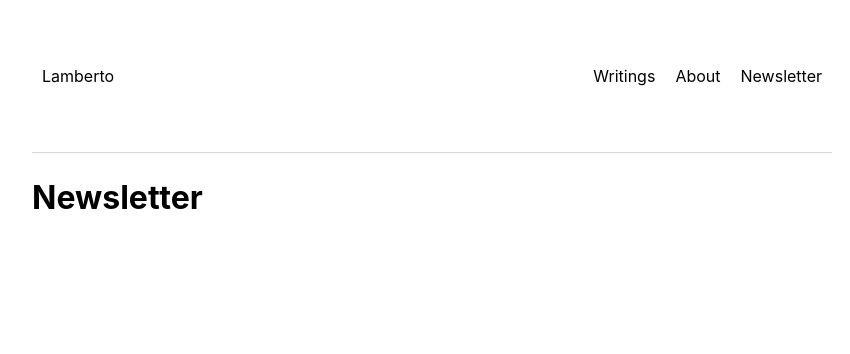
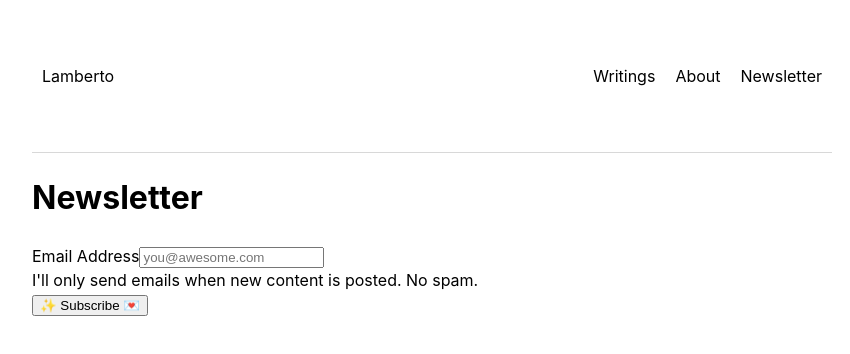
Before and after one commit to lambertoasghedom/blog, a Next.js app: page /newsletter in a window 1280 px wide. Shown: the top 354 px of the page, without its empty margins (208-1058 px from the left). Built offline with nearby package versions, Linux system fonts and the light colour scheme.

Commit message:
subscribe form

```diff
--- a/components/subscribe.js
+++ b/components/subscribe.js
@@ -1,2 +1,49 @@
-import React from 'react';
+import React, { useState, useRef } from 'react';
 import fetch from 'isomorphic-unfetch';
+
+function Subscribe() {
+   const [message, setMessage] = useState('');
+   const inputEl = useRef(null);
+
+   const subscribe = async (e) => {
+      e.preventDefault();
+      /** send a request to our API with the user's email address */
+      const res = await fetch('/api/subscribe', {
+         body: JSON.stringify({
+            email: inputEl.current.value
+         }),
+         headers: {
+            'Content-Type': 'application/json'
+         },
+         method: 'POST'
+      });
+
+      const { error } = await res.json();
+
+      if (error) {
+         /** if error, update message in state */
+         setMessage(error);
+         return;
+      }
+      inputEl.current,value = '';
+      setMessage('Success! 🎉 You are now subscribed to the newsletter.');
+   };
+   return (
+      <form onSubmit={subscribe}>
+         <label htmlFor="email-input">{'Email Address'}</label>
+         <input
+            id="email-input"
+            name="email"
+            placeholder="you@awesome.com"
+            ref={inputEl}
+            type="email"
+         />
+         <div>
+            {message ? message : `I'll only send emails when new content is posted. No spam.`}
+         </div>
+         <button type="submit">{'✨ Subscribe 💌'}</button>
+      </form>
+   );
+};
+
+export default Subscribe;
--- a/package.json
+++ b/package.json
@@ -9,7 +9,7 @@
   },
   "dependencies": {
     "@mdx-js/loader": "^1.6.0",
-    "@next/mdx": "^9.3.5",
+    "@next/mdx": "^9.3.6",
     "date-fns": "^2.12.0",
     "gray-matter": "^4.0.2",
     "isomorphic-fetch": "^2.2.1",
--- a/pages/newsletter.js
+++ b/pages/newsletter.js
@@ -1,9 +1,11 @@
 import Layout from '../components/layout';
+import Subscribe from '../components/subscribe';
 
 function Newsletter() {
    return (
       <Layout>
          <h1>Newsletter</h1>
+         <Subscribe />
       </Layout>
    )
 }
```
Also changed, not shown: 1 other file (tests, documents, lock files or other folders).
